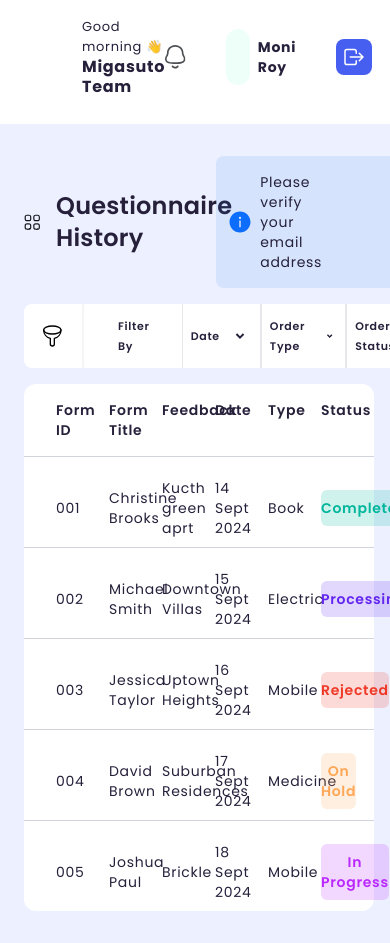
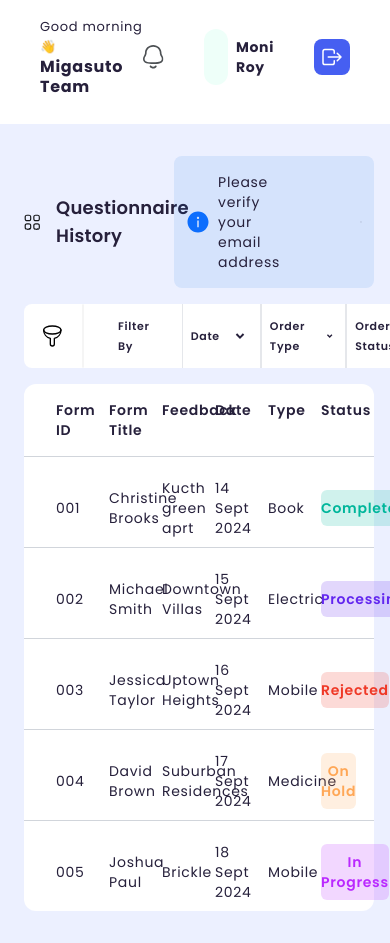
Before and after one commit to Kamba56/Migasuto2, a React (Vite) app: page /history in a window 390 px wide. Shown: the top 943 px of the page. Built offline with nearby package versions, Linux system fonts and the light colour scheme.

Commit message:
partial responsive layout container

```diff
--- a/src/Components/CategoryLayout.tsx
+++ b/src/Components/CategoryLayout.tsx
@@ -17,7 +17,7 @@
 export default function CategoryLayout({ children, organization, category }: CategoryLayoutProps) {
     return (
         <div>
-            <header className="flex justify-between items pl-[82px] pr-[42px] pt-[17px] pb-[27px]">
+            <header className="flex justify-between items md:pl-[82px] px-10 md:pr-[42px] pt-[17px] pb-[27px]">
                 <div className='flex flex-col justify-center'>
                     <p className='text-[13px]'>Good morning 👋</p>
                     <h3 className='text-[16px] font-bold'>{organization}</h3>
@@ -45,9 +45,9 @@
                         <img src={Category}
                             className='w-4 h-4'
                             />
-                        <h2 className='text-2xl font-semibold tracking-[0.24px]'>{category}</h2>
+                        <h2 className='text-lg md:text-2xl font-semibold tracking-[0.24px]'>{category}</h2>
                     </div>
-                    <div className='bg-[#0d6edd1a] rounded-lg flex items-center px-3 py-4 cursor-pointer'>
+                    <div className='bg-[#0d6edd1a] w-[300px] rounded-lg flex items-center px-3 py-4 cursor-pointer'>
                         <img src={Info} />
                         <p className='ml-2 mr-20'>Please verify your email address</p>
                         <RxCross2 />
```
